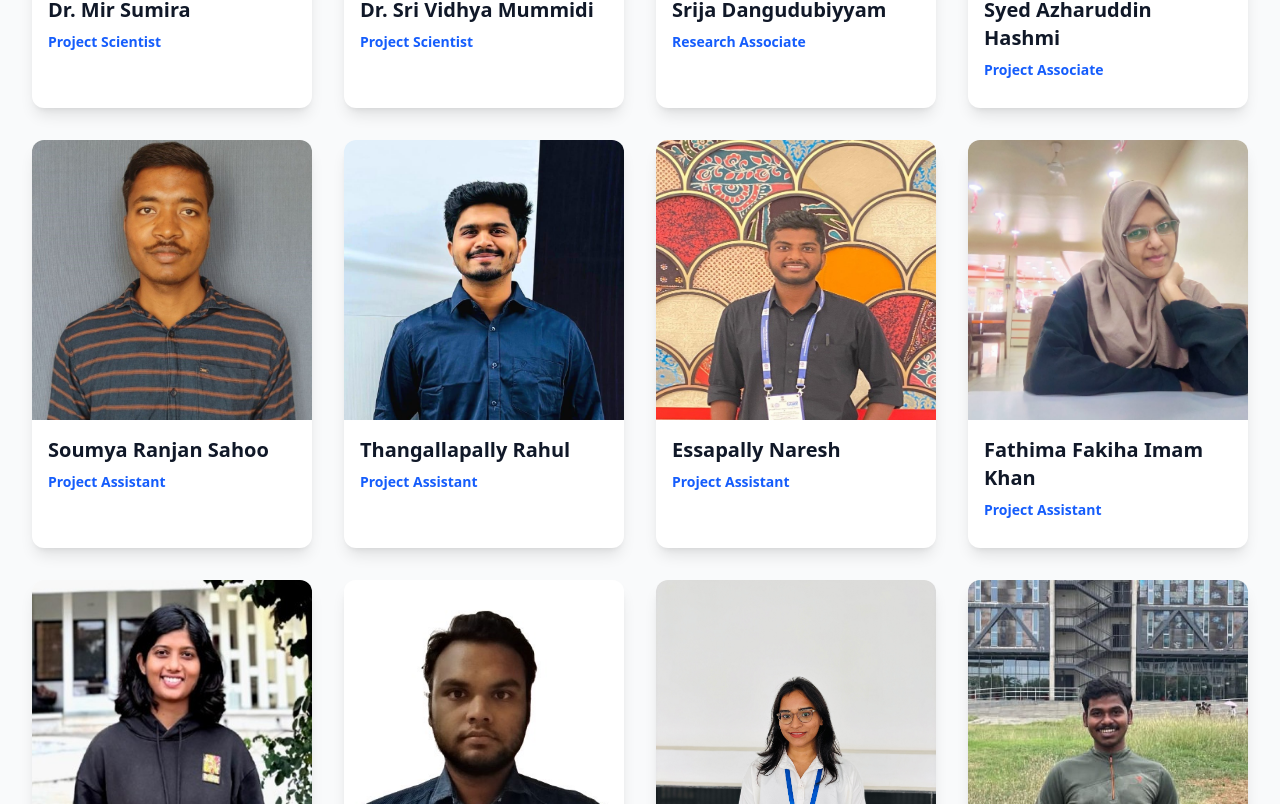
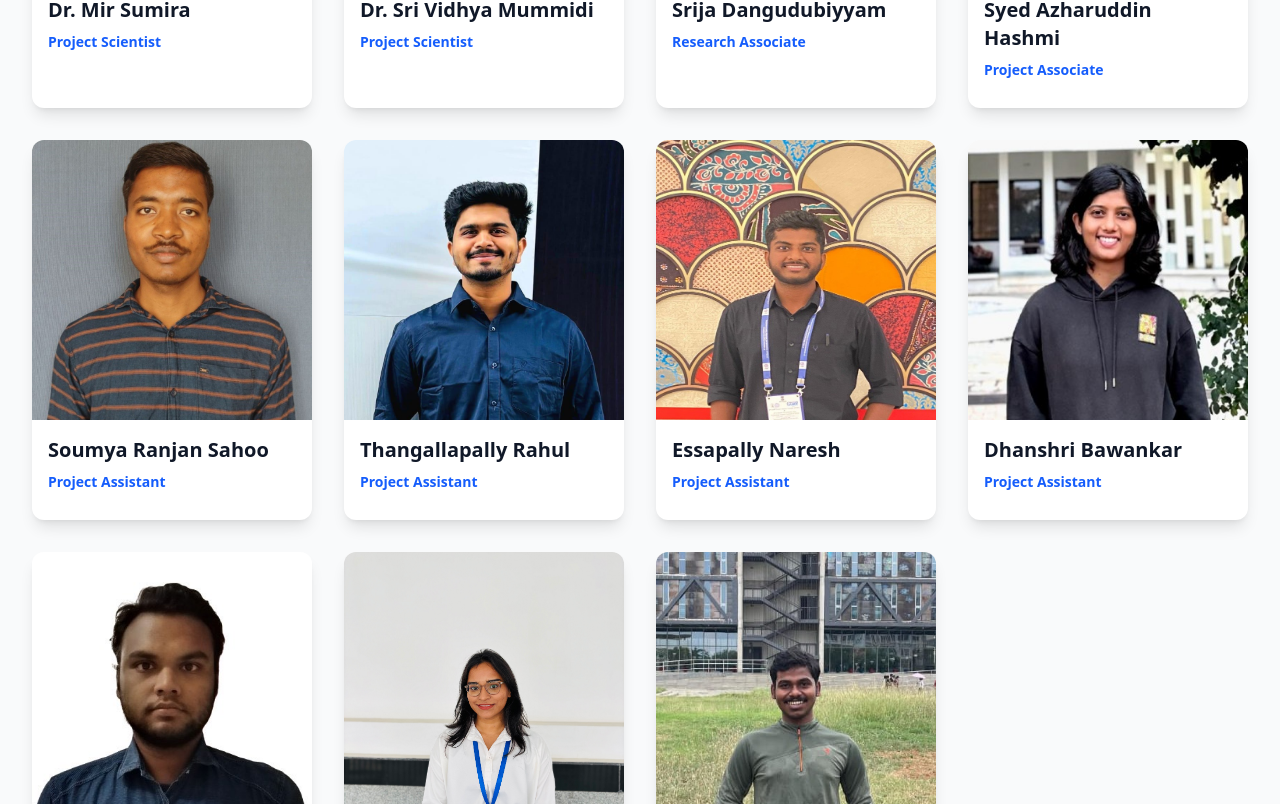
Before and after one commit to mondalsurojit/cgodavari, a React (Vite) app: page /members in a window 1280 px wide. Shown: the part 2336-3140 px from the top of the page. Built offline with nearby package versions, Linux system fonts and the light colour scheme; no server answers.

Commit message:
removed member-staff: Ms. Fathima Fakiha Imam Khan

```diff
--- a/src/data/constants.js
+++ b/src/data/constants.js
@@ -177,30 +177,24 @@ export const TEAM = {
     },
     {
       id: 8,
-      name: "Fathima Fakiha Imam Khan",
-      designation: "Project Assistant",
-      image: "/members/staffs/10.jpeg"
-    },
-    {
-      id: 9,
       name: "Dhanshri Bawankar",
       designation: "Project Assistant",
       image: "/members/staffs/6.jpg"
     },
     {
-      id: 10,
+      id: 9,
       name: "Ashis Sarkar",
       designation: "Project Assistant",
       image: "/members/staffs/11.jpeg"
     },
     {
-      id: 11,
+      id: 10,
       name: "Aaliya Mariam",
       designation: "Project Associate",
       image: "/members/staffs/5.jpeg"
     },
     {
-      id: 12,
+      id: 11,
       name: "Surojit Mondal",
       designation: "Intern",
       image: "/members/staffs/12.jpg"
```
Also changed, not shown: public/members/staffs/10.jpeg (deleted).
